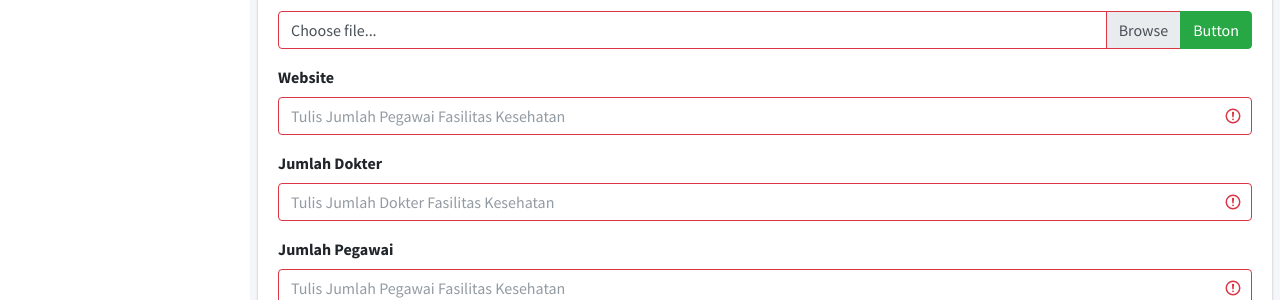
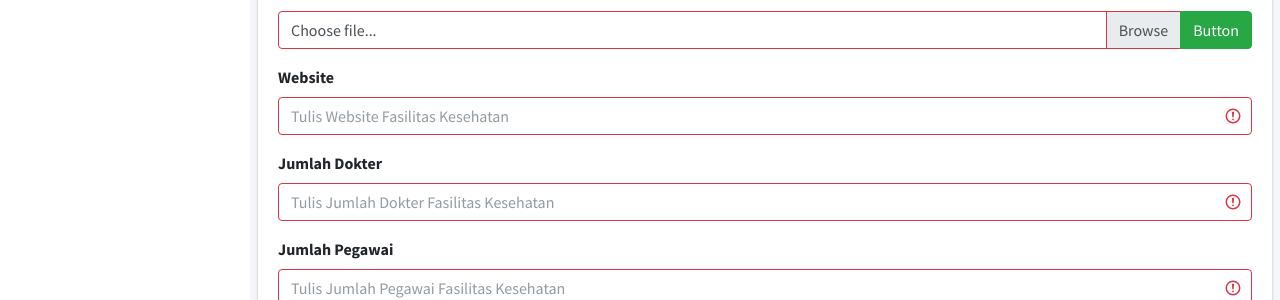
Before and after one commit to ayyashmumtaz/project_faskes, a CodeIgniter app: page /database/Master/faskes_create in a window 1280 px wide. Shown: the part 948-1248 px from the top of the page. Run offline with CodeIgniter, Linux system fonts and the light colour scheme; data that the repository does not hold is empty; some libraries are stand-ins or nearby versions.

Commit message:
faskes_create, fix: typo and prettier

```diff
--- a/application/views/master/faskes_create.php
+++ b/application/views/master/faskes_create.php
@@ -40,11 +40,11 @@
                       </div>
                       <div class="form-group">
                          <label for="kecamatan_id" class="form-label">Kecamatan</label>
-                         <select id="validatedInputGroupSelect" name="kecamatan_id"  class="form-control" required>
-                           <option value="">Silahkan Pilih Kecamatan</option>
-                       <?php foreach($kecamatan as $i){ ?>
-                  <option value="<?php echo $i['id_kecamatan']; ?>"><?php echo $i['nama_kecamatan']; ?></option>
-                  <?php } ?>
+                         <select id="validatedInputGroupSelect" name="kecamatan_id" class="form-control" required>
+                            <option value="">Silahkan Pilih Kecamatan</option>
+                            <?php foreach ($kecamatan as $i) { ?>
+                               <option value="<?php echo $i['id_kecamatan']; ?>"><?php echo $i['nama_kecamatan']; ?></option>
+                            <?php } ?>
                          </select>
                       </div>
                       <div class="form-group">
@@ -91,7 +91,7 @@
                       </div>
                       <div class="form-group mt-3">
                          <label for="website" class="form-label">Website</label>
-                         <input id="website" name="website" placeholder="Tulis Jumlah Pegawai Fasilitas Kesehatan" type="text" class="form-control" required>
+                         <input id="website" name="website" placeholder="Tulis Website Fasilitas Kesehatan" type="text" class="form-control" required>
                       </div>
                       <div class="form-group">
                          <label for="jumlah_dokter" class="form-label">Jumlah Dokter</label>
```
